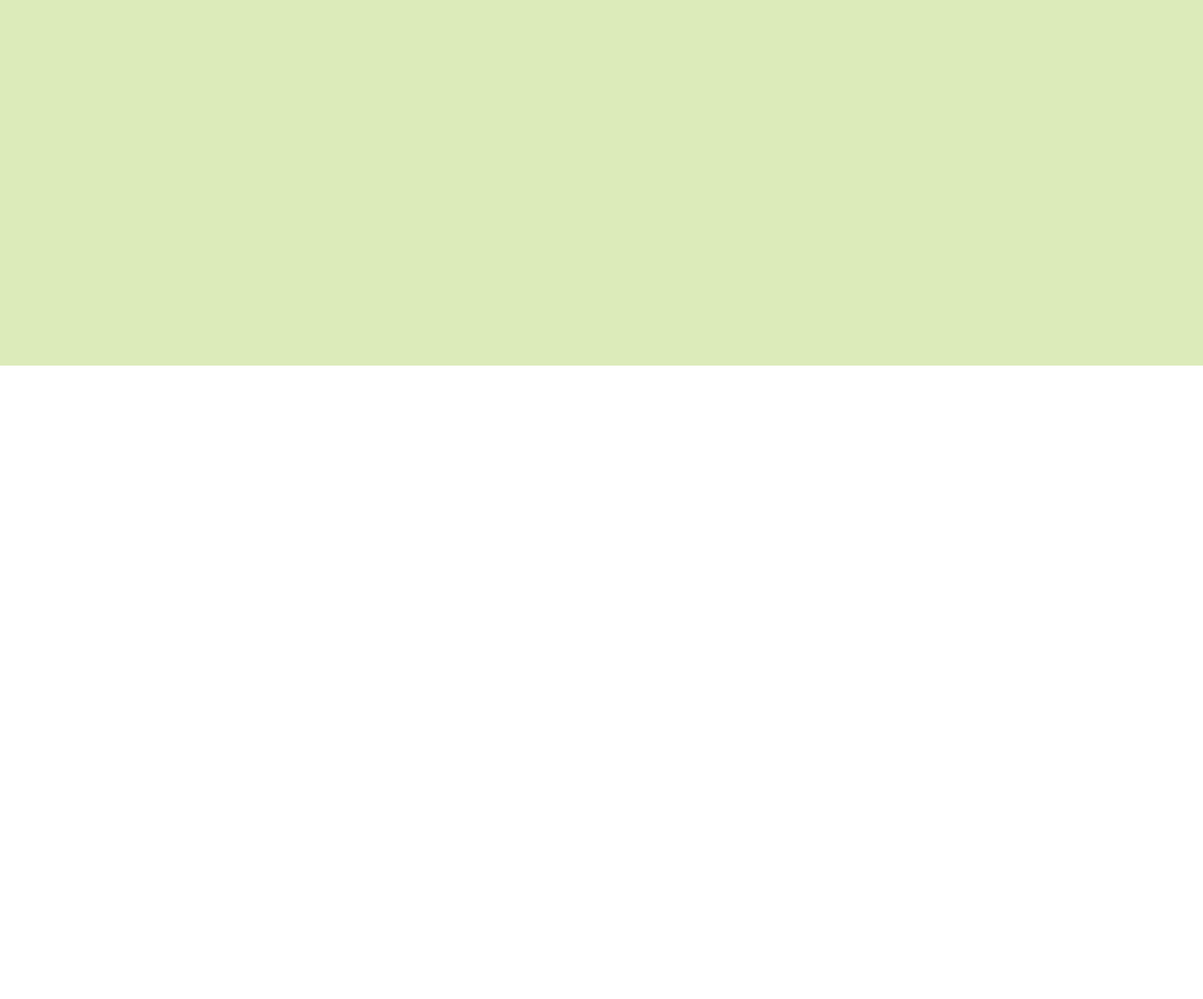
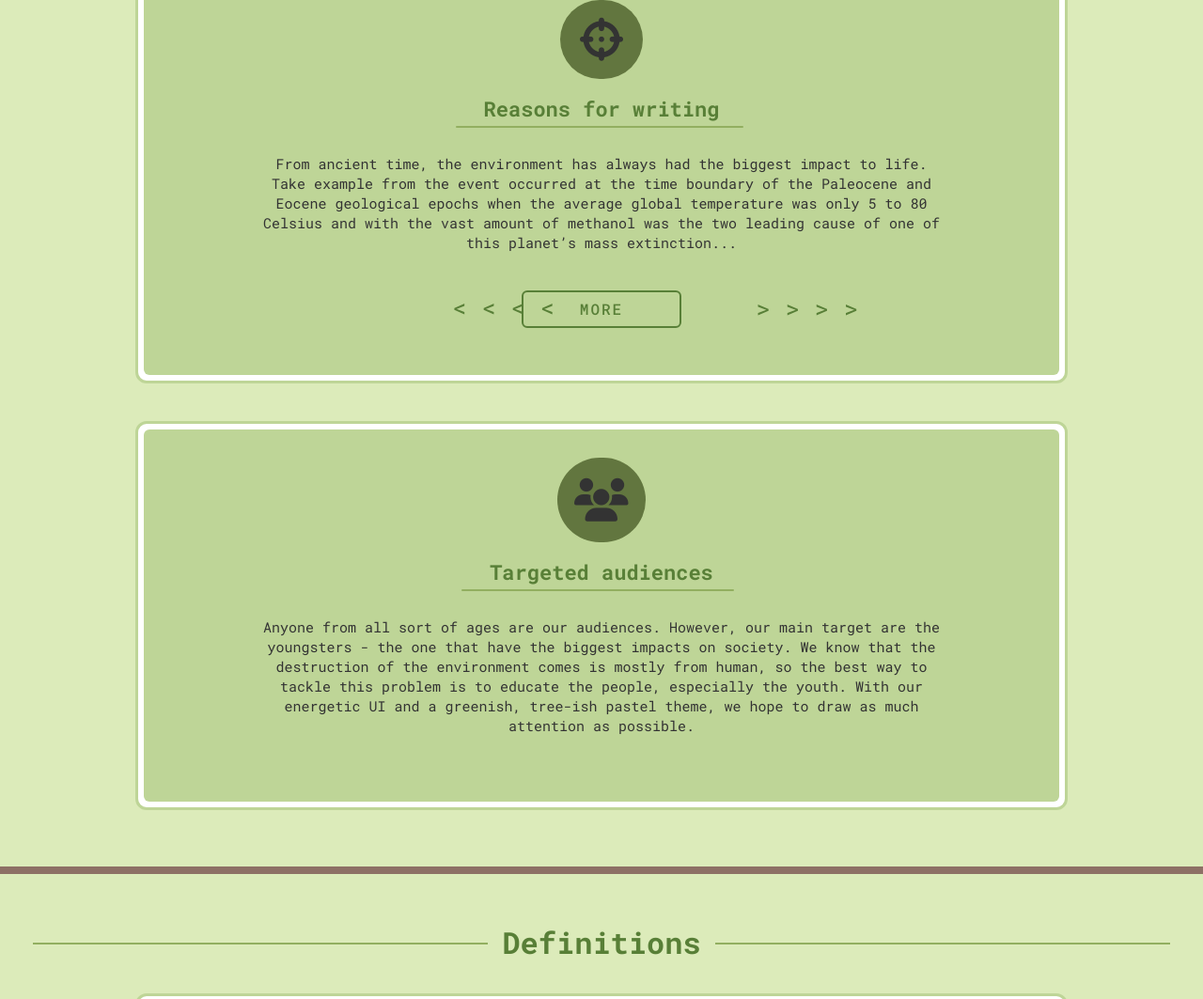
Before and after one commit to mob893/DoAnQuaMon, a plain HTML site: page index.html in a window 1280 px wide. Shown: the part 966-2029 px from the top of the page at 94% size. Before the commit the page ends 2000 px from the top, so only its background shows below. Drawn offline with nearby package versions, Linux system fonts and the light colour scheme.

Commit message:
add more box

```diff
--- a/assets/css/base.css
+++ b/assets/css/base.css
@@ -23,6 +23,7 @@ html {
     font-size: 1.6rem;
     font-weight: 500;
     text-transform: uppercase;
+    text-decoration: none;
     letter-spacing: 2px;
     padding: 10px 20px;
     position: relative;
--- a/assets/css/main.css
+++ b/assets/css/main.css
@@ -2,7 +2,6 @@
     display: flex;
     flex-direction: column;
     align-items: center;
-    height: 2000px;
 }
 
 .title {
@@ -90,6 +89,10 @@
     animation: showLeft 1s ease forwards;
 }
 
+.navbar-items__link:active {
+    color: var(--text-color);
+}
+
 .navbar-items__link:nth-child(1) {
     animation-delay: 0.1s;
 }
@@ -121,6 +124,10 @@
 
 .navbar-items__link:hover::before {
     width: 100%;
+}
+
+.navbar-items__link:active::before {
+    background-color: var(--text-color);
 }
 
 .navbar__menu {
@@ -191,17 +198,20 @@
     flex-direction: column;
     padding: 20px;
     overflow: hidden;
+    border-bottom: 8px solid #8d7065;
 }
 
 .content__title {
     font-size: 3.2rem;
-    margin: 25px 0 46px;
+    margin: 25px 0 66px;
     color: var(--primary-text-color);
     display: block;
     width: 100%;
     text-align: center;
     position: relative;
     opacity: 0;
+    flex: 0;
+    transform: translateY(20px);
     cursor: default;
 }
 
@@ -215,7 +225,50 @@
     }
 }
 
-.content__title::before {
+.content__title-box {
+    width: 100%;
+    display: inline-flex;
+    justify-content: center;
+    align-items: center;
+}
+
+.left-line {
+    margin: 0 15px;
+    height: 2px;
+    width: 40%;
+    background-color: #92af60;
+    flex: 1;
+    transform: scaleX(0);
+    transform-origin: right;
+}
+
+.right-line {
+    margin: 0 15px;
+    height: 2px;
+    width: 40%;
+    background-color: #92af60;
+    flex: 1;
+    transform: scaleX(0);
+    transform-origin: left;
+}
+
+.content__title-box.show .left-line {
+    animation: showLine 1.4s ease forwards;
+    animation-delay: 0.2s;
+}
+
+.content__title-box.show .right-line {
+    animation: showLine 1.4s ease forwards;
+    animation-delay: 0.2s;
+}
+
+@keyframes showLine {
+    100% {
+        transform: scaleX(1);
+    }
+}
+
+/* .content__title::before {
     content: "";
     position: absolute;
     display: block;
@@ -249,9 +302,9 @@
 
 @keyframes fadeInContentTitle {
     100% {
-        width: 42%;
+        width: calc(50% - 30px - 50px);
     }
-}
+} */
 
 .box-border {
     width: 80%;
@@ -259,10 +312,9 @@
     border: 3px solid var(--primary-border-color);
     border-radius: 12px;
     padding: 6px;
+    margin-bottom: 40px;
     transform: translateX(400%);
-    opacity: 0;
-    transition: transform 0.8s ease-out;
-    transition-delay: 0.3s;
+    transition: transform 0.8s ease;
 }
 
 .box-border:nth-of-type(even) {
@@ -271,7 +323,6 @@
 
 .box-border.show {
     transform: translateX(0);
-    opacity: 1;
 }
 
 .box-content {
@@ -306,6 +357,14 @@
 .box__icon i {
     font-size: 4.6rem;
     color: var(--text-color);
+}
+
+.box__icon.audiences-target {
+    padding: 22px 18px;
+}
+
+.box__icon.type-pollution {
+    padding: 19px 18px;
 }
 
 .box__title {
@@ -349,9 +408,9 @@
     margin-bottom: 40px;
     color: var(--text-color);
     display: -webkit-box;
-    -webkit-line-clamp: 4;
+    /* -webkit-line-clamp: 4;
     -webkit-box-orient: vertical;
-    overflow: hidden;
+    overflow: hidden; */
 }
 
 .button.box__button {
--- a/index.html
+++ b/index.html
@@ -46,12 +46,19 @@
             </div>
         </header>
         <div class="app-container">
+            <!-- Foreword -->
             <div class="content-container">
-                <h2 class="content__title">Foreword</h2>
+                <div class="content__title-box">
+                    <div class="left-line"></div>
+                    <h2 class="content__title">Foreword</h2>
+                    <div class="right-line"></div>
+                </div>
+
+                <!-- Box 1 in Foreword -->
                 <div class="box-border">
                     <div class="box-content">
                         <div class="box__icon">
-                            <i class="fa-solid fa-bullseye"></i>
+                            <i class="fa-solid fa-crosshairs"></i>
                         </div>
                         <h2 class="box__title">Reasons for writing</h2>
                         <p class="box__description">From ancient time, the environment has always had the biggest impact
@@ -60,8 +67,66 @@
                             with the vast amount of methanol was the two leading cause of one of this planet’s mass
                             extinction...
                         </p>
-                        <button class="button box__button">More</button>
+                        <a href="page1.html" class="button box__button">More</a>
                         <div class="box__decor"></div>
+                    </div>
+                </div>
+
+                <!-- Box 2 in Foreword -->
+                <div class="box-border">
+                    <div class="box-content">
+                        <div class="box__icon audiences-target">
+                            <i class="fa-solid fa-users"></i>
+                        </div>
+                        <h2 class="box__title">Targeted audiences</h2>
+                        <p class="box__description">Anyone from all sort of ages are our audiences. However, our main
+                            target are the youngsters - the one that have the biggest impacts on society. We know that
+                            the destruction of the environment comes is mostly from human, so the best way to tackle
+                            this problem is to educate the people, especially the youth. With our energetic UI and a
+                            greenish, tree-ish pastel theme, we hope to draw as much attention as possible.
+                        </p>
+                    </div>
+                </div>
+            </div>
+
+            <!-- Definitions -->
+            <div class="content-container">
+                <div class="content__title-box">
+                    <div class="left-line"></div>
+                    <h2 class="content__title">Definitions</h2>
+                    <div class="right-line"></div>
+                </div>
+
+                <!-- Box 1 in Definitions -->
+                <div class="box-border">
+                    <div class="box-content">
+                        <div class="box__icon">
+                            <i class="fa-brands fa-sistrix"></i>
+                        </div>
+                        <h2 class="box__title">Definition of environment</h2>
+                        <p class="box__description">The environment consist of 2 elements: The natural environment –
+                            where everything biotic or abiotic occur naturally - encompasses the interaction of all
+                            living species, climate, weather and natural resources that affect human survival and
+                            economic activities. The build environment are where humans have fundamentally transformed
+                            landscapes such as urban settings and agricultural land conversion, the natural environment
+                            is greatly changed into a simplified human environment. Though many animals build things to
+                            provide a better environment for themselves, they are not human, hence beaver dams and the
+                            works of mound-building termites are thought of as natural.
+                        </p>
+                    </div>
+                </div>
+
+                <!-- Box 2 in Definitions -->
+                <div class="box-border">
+                    <div class="box-content">
+                        <div class="box__icon type-pollution">
+                            <i class="fa-regular fa-rectangle-list"></i>
+                        </div>
+                        <h2 class="box__title">Types of pollutions</h2>
+                        <p class="box__description">There are many types of pollutions such as: water, earth, air, light
+                            and noise. Whilst water, earth and air pollution can occur both in natural and build
+                            environment; light and noise pollution purely come from humans.
+                        </p>
                     </div>
                 </div>
             </div>
--- a/script.js
+++ b/script.js
@@ -2,7 +2,7 @@
 const boxes = document.querySelectorAll(".box-border")
 
 function checkBox() {
-    const trigger = 600;
+    const trigger = window.innerHeight * 70 / 100;
     boxes.forEach((box) => {
         const boxTop = box.getBoundingClientRect().top;
         if (boxTop < trigger) {
@@ -24,15 +24,28 @@ menuBtn.addEventListener("click", () => {
 })
 
 // Show content title
-const contentTitle = document.querySelector(".content__title")
+const contentTitle = document.querySelectorAll(".content__title")
+const contentTitleBox = document.querySelectorAll(".content__title-box")
 function showContentTitle() {
     const trigger = window.innerHeight * 90 / 100
-    const titleTop = contentTitle.getBoundingClientRect().top
-    if (titleTop < trigger && titleTop > 0) {
-        contentTitle.classList.add("show")
-    } else {
-        contentTitle.classList.remove("show")
-    }
+    contentTitle.forEach((title) => {
+        const titleTop = title.getBoundingClientRect().top
+        if (titleTop < trigger && titleTop > 0) {
+            title.classList.add("show")
+        } else {
+            title.classList.remove("show")
+        }
+    })
+
+    const trigger1 = window.innerHeight * 85 / 100
+    contentTitleBox.forEach((box) => {
+        const boxTop = box.getBoundingClientRect().top
+        if (boxTop < trigger1 && boxTop > 0) {
+            box.classList.add("show")
+        } else {
+            box.classList.remove("show")
+        }
+    })
 }
 
 window.addEventListener("scroll", showContentTitle)
```
Also changed, not shown: page1.html (added, +14 -0 lines).
